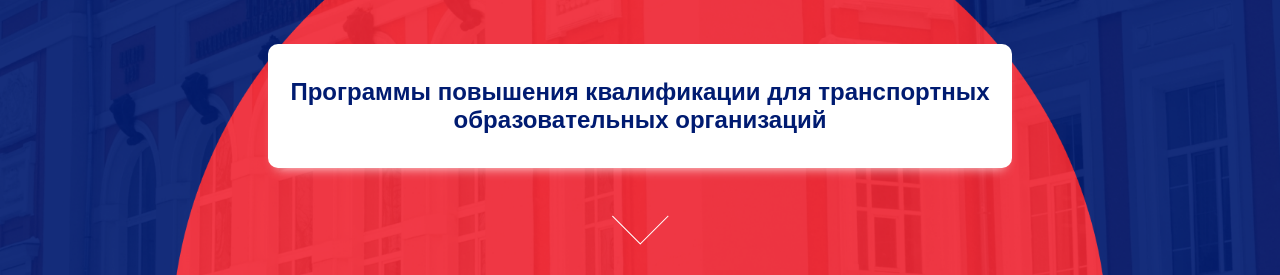
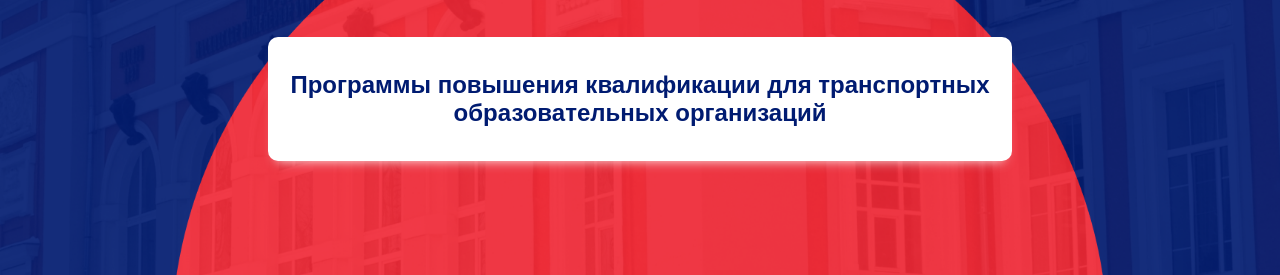
Before and after one commit to Medjestik/psal-page, a React app: page / in a window 1280 px wide. Shown: the part 522-797 px from the top of the page. Built offline with nearby package versions, Linux system fonts and the light colour scheme; a web font is replaced by a local one.

Commit message:
fix: remove arrow

```diff
--- a/src/components/Main/Main.css
+++ b/src/components/Main/Main.css
@@ -39,7 +39,7 @@
   color: var(--white-color);
 }
 .main__button {
-  margin: auto auto 0px;
+  margin: 40px auto 20px;
   font-style: normal;
   min-width: 300px;
   max-width: 700px;
--- a/src/components/Main/Main.js
+++ b/src/components/Main/Main.js
@@ -36,13 +36,17 @@ function Main({ windowWidth }) {
         ?
         <>
         <NavLink className='main__button' to='/qualification'>Программы повышения квалификации для&nbsp;транспортных образовательных организаций</NavLink>
-        <Link className='main__arrow' to='description' smooth={true} offset={20} duration= {1000}></Link>
+        {
+          /* <Link className='main__arrow' to='description' smooth={true} offset={20} duration= {1000}></Link> */
+        }
         </>
         :
         <>
         <NavLink className='main__button' to='/qualification'>Программы повышения квалификации для&nbsp;транспортных образовательных организаций</NavLink>
         <a className='main__button_type_enter' href='https://dpo.emiit.ru/' target='_blank' rel='noreferrer'>Вход на обучение</a>
-        <Link className='main__arrow' to='project' smooth={true} offset={-100} duration= {1000}></Link>
+        {
+          /* <Link className='main__arrow' to='project' smooth={true} offset={-100} duration= {1000}></Link> */
+        }
         </>
       }
 
```
Also changed, not shown: build/asset-manifest.json, build/index.html, build/static/js/main.9c9a7e0d.js.LICENSE.txt (renamed from build/static/js/main.0eddcb42.js.LICENSE.txt), 8 other files.
